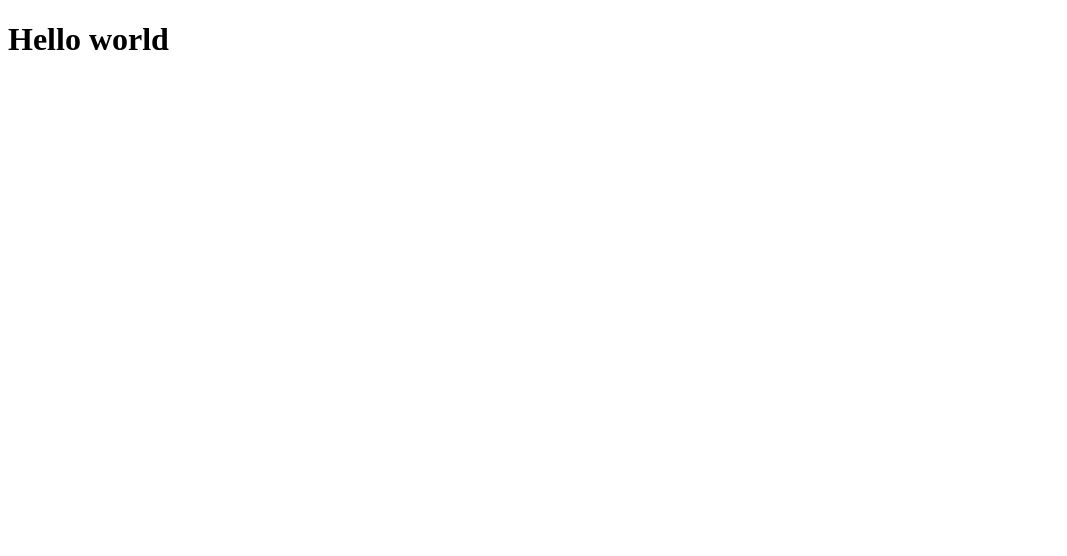
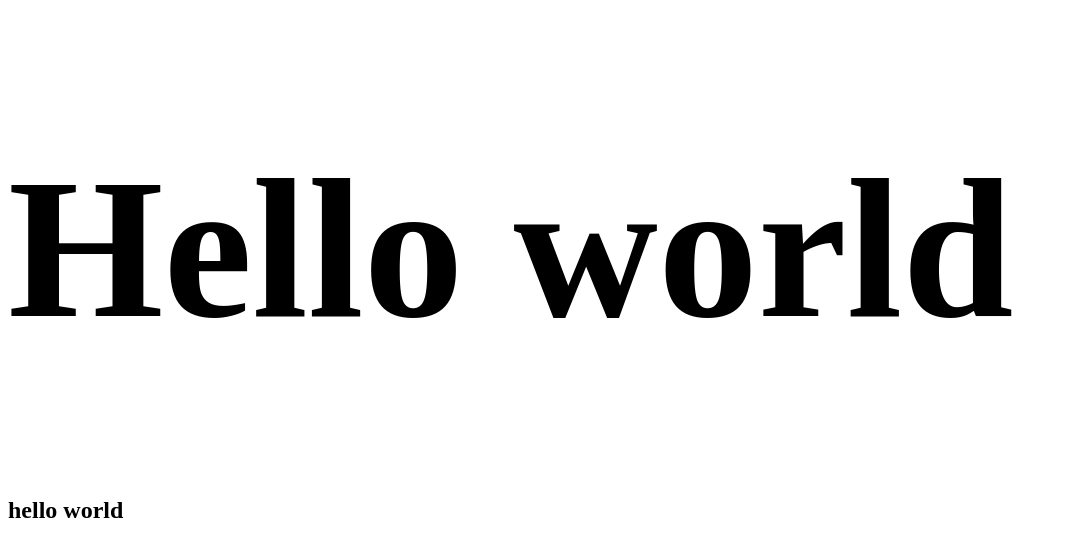
Before and after one commit to JuanDiegoTorresL/DesafioBoostrap, a plain HTML site: page index.html in a window 1280 px wide. Shown: the whole page, without its empty margins (0-1067 px from the left). Drawn offline with Linux system fonts and the light colour scheme.

Commit message:
agregando

```diff
--- a/index.html
+++ b/index.html
@@ -9,5 +9,6 @@
 </head>
 <body>
    <h1>Hello world</h1>
+   <h2>hello world</h2>
 </body>
 </html>
--- a/style.css
+++ b/style.css
@@ -0,0 +1,4 @@
+h1 {
+
+    font-size: 200px;
+}
```
